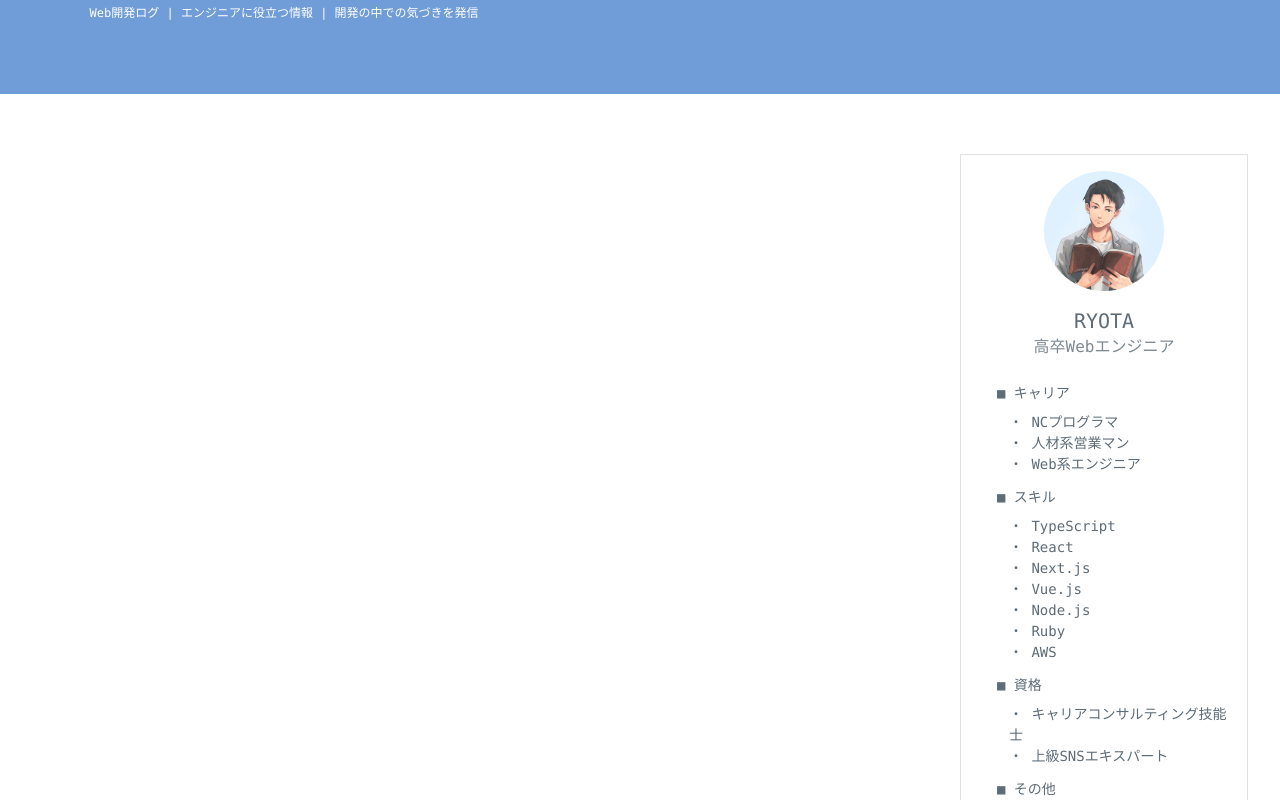
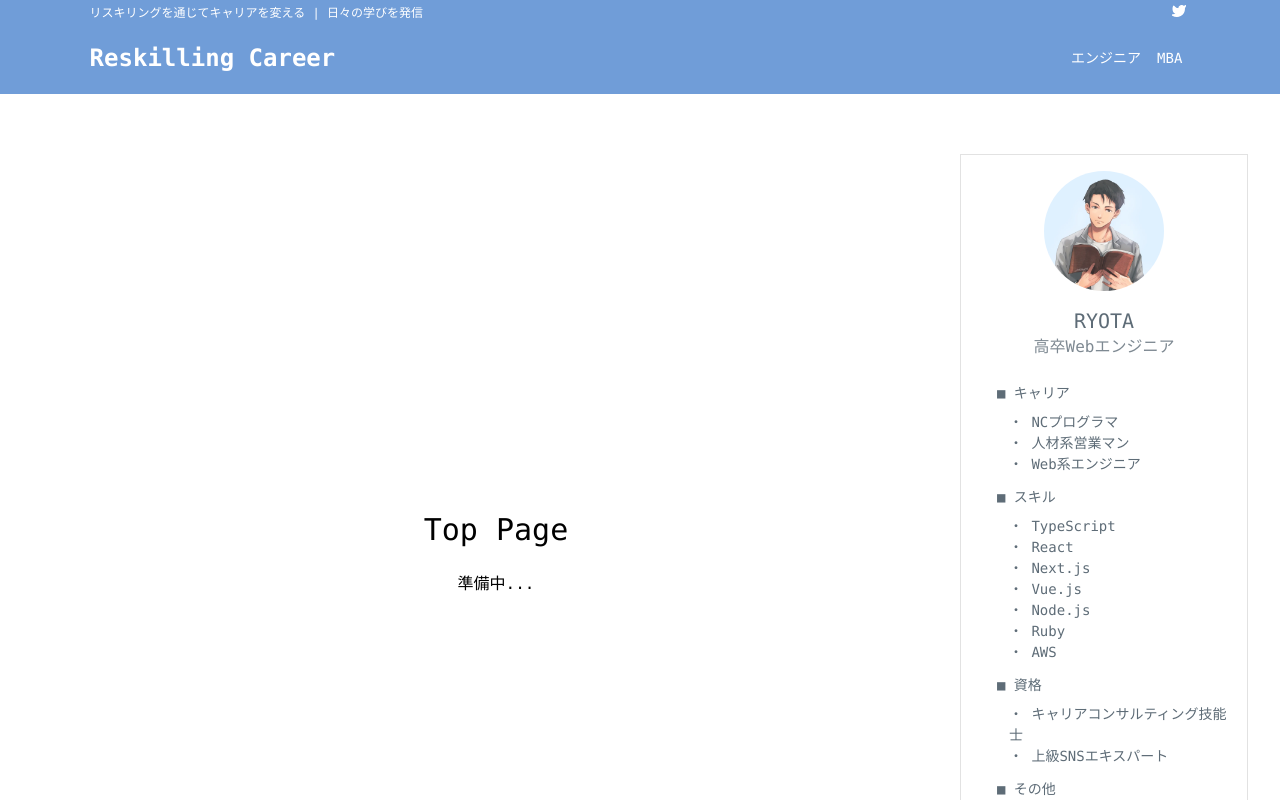
Before and after one commit to RYOTA-F/reskilling-career, a Next.js app: page / in a window 1280 px wide. Shown: the top 800 px of the page. Built offline with nearby package versions, Linux system fonts and the light colour scheme.

Commit message:
:sparkles: レイアウト追加

```diff
--- a/src/app/layout.tsx
+++ b/src/app/layout.tsx
@@ -7,7 +7,7 @@ import ScrollTopButton from '@/components/Elements/ScrollTopButton'
 import '/public/globals.css'
 
 export const metadata = {
-  title: 'リスキリング・キャリア',
+  title: 'Reskilling Career',
   description: 'リスキリングを通じてキャリアを変える',
 }
 
--- a/src/app/page.tsx
+++ b/src/app/page.tsx
@@ -1,7 +1,7 @@
 export default async function TopPage() {
   return (
     <div className="flex w-full h-[100vh] justify-center items-center">
-      <div className="text-center min-h-[300vh]">
+      <div className="text-center">
         <h1 className="text-3xl text-bold">Top Page</h1>
         <br />
         <h2>準備中...</h2>
--- /dev/null
+++ b/src/components/AccordionMenu/const.ts
@@ -0,0 +1,4 @@
+export const ARIA_LABEL = {
+  ACCORDION_MENU: 'accordionMenu',
+  MENU_CONTAINER: 'menuContainer',
+} as const
--- /dev/null
+++ b/src/components/AccordionMenu/index.tsx
@@ -0,0 +1,60 @@
+'use client'
+
+import { useState } from 'react'
+import Link from 'next/link'
+/* Components */
+import { ChevronRightSvg } from '@/components/Elements/Svg'
+/* Const */
+import { ARIA_LABEL } from './const'
+
+interface Menu {
+  label: string
+  path: string
+}
+
+export interface IAccordionMenu {
+  label: string
+  path: string
+  menuList: Menu[]
+}
+
+export default function AccordionMenu({
+  label,
+  path,
+  menuList,
+}: IAccordionMenu) {
+  const [isOpen, setIsOpen] = useState(false)
+
+  return (
+    <div
+      onMouseEnter={() => setIsOpen(true)}
+      onMouseLeave={() => setIsOpen(false)}
+      className="mx-2 text-[14px] relative"
+      aria-label={ARIA_LABEL.ACCORDION_MENU}
+    >
+      <Link href={path} className="block text-white">
+        {label}
+      </Link>
+      {isOpen && menuList.length && (
+        <ul
+          className="bg-white absolute translate-x[25%] shadow-lg"
+          aria-label={ARIA_LABEL.MENU_CONTAINER}
+        >
+          {menuList.map((v) => (
+            <li key={v.label} className=" w-[200px]">
+              <Link
+                href={v.path}
+                className="flex py-5 pl-1 text-stone-600 leading-[10px] hover:bg-gray-list hover:pl-3 transition-all"
+              >
+                <span className="mr-2">
+                  <ChevronRightSvg height={12} width={12} />
+                </span>
+                {v.label}
+              </Link>
+            </li>
+          ))}
+        </ul>
+      )}
+    </div>
+  )
+}
--- a/src/components/Footer/const.ts
+++ b/src/components/Footer/const.ts
@@ -4,5 +4,5 @@ export const ARIA_LABEL = {
 
 export const FOOTER = {
   COPY_MARK: '©',
-  COPY_TEXT: 'リスキリング・キャリア',
+  COPY_TEXT: 'Reskilling Career',
 } as const
--- a/src/components/Header/index.tsx
+++ b/src/components/Header/index.tsx
@@ -1,17 +1,31 @@
-import { FC } from 'react'
 import Link from 'next/link'
-// /* Components */
-// import AccordionMenu from '@/components/AccordionMenu'
-// import { TwitterSvg } from '@/components/Elements/Svg'
+/* Components */
+import AccordionMenu from '@/components/AccordionMenu'
+import { TwitterSvg } from '@/components/Elements/Svg'
 // import HamburgerMenu from '@/components/HamburgerMenu'
 // import Sidenav from '@/components/Sidenav'
-// /* Const */
-// import { SITE, PAGE, TWITTER } from '@/const/index'
+/* Const */
+import { PAGE } from '@/const/page'
+import { META_DATA } from '@/const/meta'
+import { TWITTER } from '@/const/twitter'
 import { HEADER, ARIA_LABEL } from './const'
-/* Hooks */
-// import useCommonData from '@/hooks/useCommonData'
+/* Types */
+import { IGlobalMenu } from '@/types/globalMenu'
 
 export default function Header() {
+  const globalMenu: IGlobalMenu[] = [
+    {
+      label: 'エンジニア',
+      url: 'categories/engineer',
+      children: [{ label: 'プログラミング', url: 'categories/programing' }],
+    },
+    {
+      label: 'MBA',
+      url: 'categories/mba',
+      children: [{ label: 'Globis', url: 'categories/globis' }],
+    },
+  ]
+
   return (
     <>
       <div className="flex justify-between h-[22px] px-[7%] bg-blue-main tb:hidden">
@@ -20,13 +34,13 @@ export default function Header() {
         </span>
         <ul className="flex">
           <li className="flex justify-center items-center py-1 h-[22px] w-[22px]">
-            {/* <Link href={TWITTER.URL} target="_blank">
+            <Link href={TWITTER.URL} target="_blank">
               <TwitterSvg
                 height={HEADER.ICON.HEIGHT}
                 width={HEADER.ICON.WIDTH}
                 color={HEADER.ICON.COLOR}
-              /> */}
-            {/* </Link> */}
+              />
+            </Link>
           </li>
         </ul>
       </div>
@@ -35,14 +49,14 @@ export default function Header() {
         className="sticky top-0 z-50 flex h-[72px] justify-between bg-blue-main px-[7%] tb:justify-center tb:h-[48px]"
         aria-label={ARIA_LABEL.HEADER}
       >
-        {/* <Link href={PAGE.ROOT}>
+        <Link href={PAGE.ROOT}>
           <h1 className="inline-block cursor-pointer text-2xl font-bold leading-[72px] tb:leading-[48px] text-white no-underline">
-            {SITE.TITLE}
+            {META_DATA.TITLE}
           </h1>
-        </Link> */}
+        </Link>
 
         <ul className="flex h-[100%] leading-[72px] text-white tb:hidden">
-          {/* {globalMenu.map((v) => (
+          {globalMenu.map((v) => (
             <li key={v.label}>
               <AccordionMenu
                 label={v.label}
@@ -53,7 +67,7 @@ export default function Header() {
                 }))}
               />
             </li>
-          ))} */}
+          ))}
         </ul>
 
         <div className="pc:hidden">
@@ -64,5 +78,3 @@ export default function Header() {
     </>
   )
 }
-
-export * from './const'
--- a/src/const/meta.ts
+++ b/src/const/meta.ts
@@ -1,8 +1,4 @@
 export const META_DATA = {
-  TITLE: '高卒Devlog',
-  DESCRIPTION:
-    'Web開発ログ | エンジニアに役立つ情報 | 開発の中での気づきを発信',
-  URL: 'https://kosotu-devlog.vercel.app',
-  IMAGE:
-    'https://images.microcms-assets.io/assets/968175a6ae1f429a923f393a5fa133a4/32a958c9628e4ebdafba1471d6b9c617/ryota.webp',
+  TITLE: 'Reskilling Career',
+  DESCRIPTION: 'リスキリングを通じてキャリアを変える | 日々の学びを発信',
 } as const
--- /dev/null
+++ b/src/types/globalMenu.ts
@@ -0,0 +1,10 @@
+export interface IMenu {
+  label: string
+  url: string
+}
+
+export interface IGlobalMenu {
+  label: string
+  url: string
+  children: IMenu[]
+}
```
